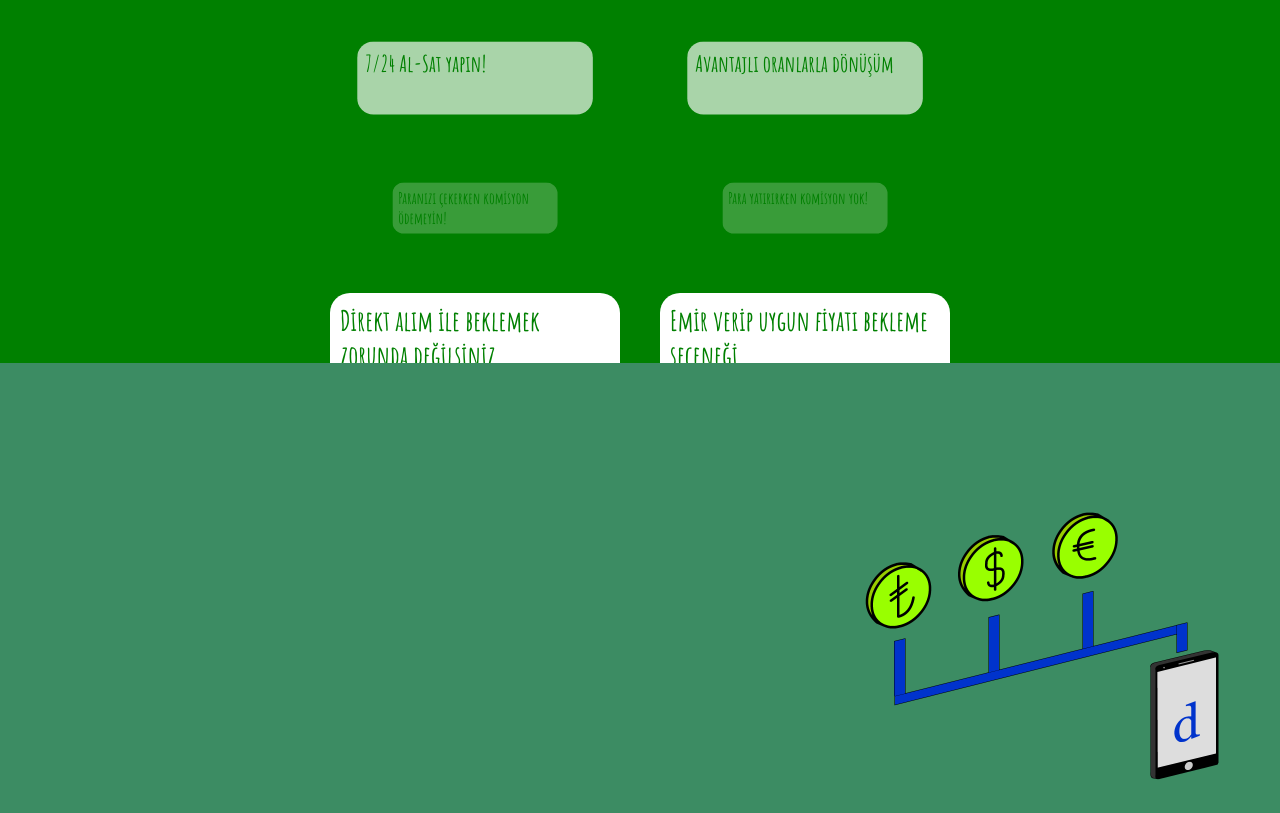
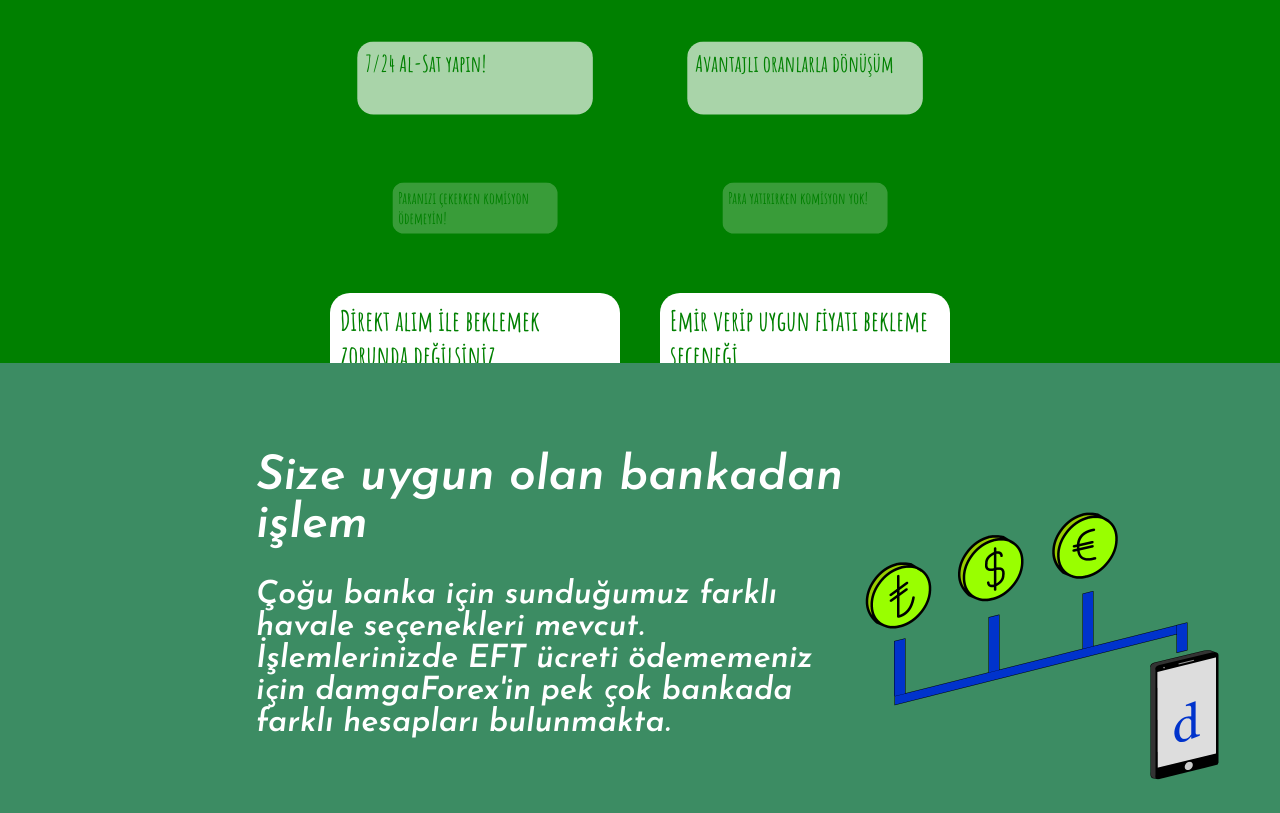
Before and after one commit to redkitboy/Index-Page, a plain HTML site: page index.html in a window 1280 px wide. Shown: the part 600-1413 px from the top of the page. Drawn offline with Linux system fonts and the light colour scheme.

Commit message:
Alt kısıma slogan eklendi
bir başlık bir de içerik olmak üzere 2 span eklendi. sorunsuz çalışıyor.

```diff
--- a/index.html
+++ b/index.html
@@ -48,7 +48,13 @@
     </div>
 
     <div class="marine-section">
-        <img class="artimage" src="artistic2.png">
+		<div class="m-container">
+			<span class="m-baslik">Size uygun olan bankadan işlem</span>
+			<span class="m-icerik">Çoğu banka için sunduğumuz farklı havale seçenekleri mevcut.
+			İşlemlerinizde EFT ücreti ödememeniz için damgaForex'in pek çok bankada farklı hesapları bulunmakta.</span>
+
+		</div>
+		<img class="artimage" src="artistic2.png">
     </div>
 
     <script>
--- a/style.css
+++ b/style.css
@@ -151,6 +151,38 @@ body {
     background-color: #3C8C63; /* #7fffd4;*/
     margin-top: 0px; /* Top margin ayarı */
 	position:relative;
+	color: white;
+	font-family: 'Josefin Sans', sans-serif; /* Google Fonts'tan Josefin Sans'ı eklemeyi unutmayın */
+
+}
+
+.m-container{
+	position: absolute;
+	top: 20%;
+	left: 20%;
+	width: calc(80% - 430px);
+}
+
+.m-baslik {
+    display: block;
+    /*top: 20%;
+    left: 20%;*/
+	font-size: 3em;
+	font-weight: 600;
+	font-family: 'Josefin Sans', sans-serif; /* Google Fonts'tan Josefin Sans'ı eklemeyi unutmayın */
+
+}
+
+.m-icerik {
+    /*position: absolute;*/
+	display: block;
+	padding-top:30px;
+    /*top: calc(20% + 60px);*/
+    /*left: 20%;*/
+	/*width: calc(80% - 430px);*/
+    font-family: 'Josefin Sans', sans-serif; /* Google Fonts'tan Josefin Sans'ı eklemeyi unutmayın */
+	font-size: 2em;
+	font-weight: 600;
 }
 
 .register-button {
```
